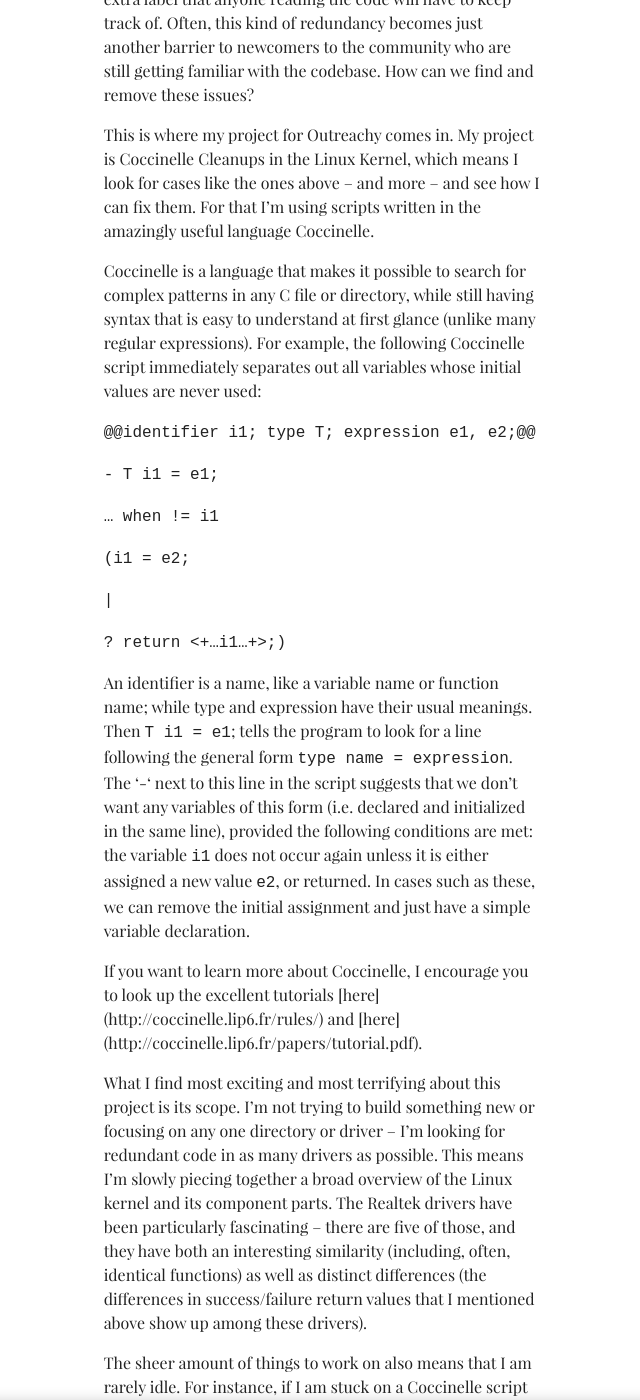
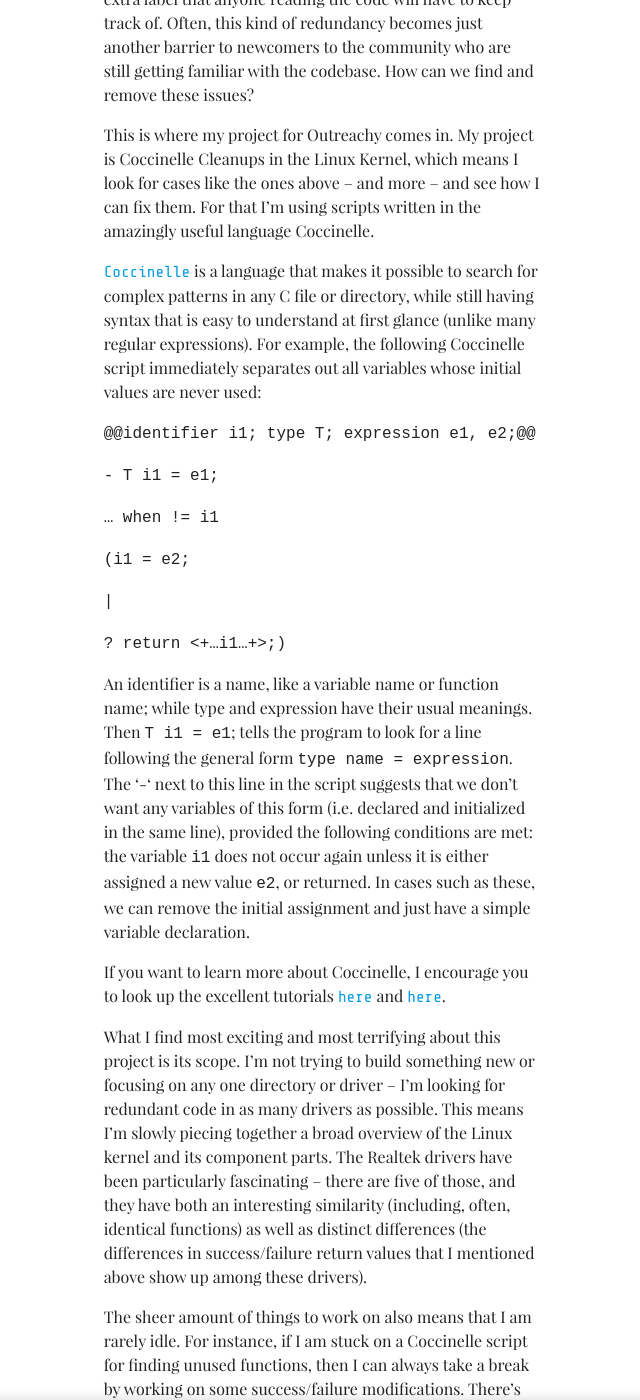
Before and after one commit to lukas-h/material-theme, a Jekyll site: the page built from _posts/2019-06-21-coccinelle-cleanups.md, in a window 1280 px wide and 1400 px high, scrolled down 1026 px. Shown: the whole window, without its empty margins (318-958 px from the left). Built offline with Jekyll 4.4.1, drawn with Linux system fonts in a browser that asks for light colours; some web fonts are replaced; some of the changed lines change nothing that is shown.

Commit message:
Update 2019-06-21-coccinelle-cleanups.md

```diff
--- a/_posts/2019-06-21-coccinelle-cleanups.md
+++ b/_posts/2019-06-21-coccinelle-cleanups.md
@@ -13,7 +13,7 @@
 
 This is where my project for Outreachy comes in. My project is Coccinelle Cleanups in the Linux Kernel, which means I look for cases like the ones above – and more – and see how I can fix them. For that I’m using scripts written in the amazingly useful language Coccinelle.
 
-Coccinelle is a language that makes it possible to search for complex patterns in any C file or directory, while still having syntax that is easy to understand at first glance (unlike many regular expressions). For example, the following Coccinelle script immediately separates out all variables whose initial values are never used:
+[Coccinelle](http://coccinelle.lip6.fr/rules/) is a language that makes it possible to search for complex patterns in any C file or directory, while still having syntax that is easy to understand at first glance (unlike many regular expressions). For example, the following Coccinelle script immediately separates out all variables whose initial values are never used:
 
 `@@identifier i1; type T; expression e1, e2;@@`
 
@@ -29,7 +29,7 @@
 
 An identifier is a name, like a variable name or function name; while type and expression have their usual meanings. Then `T i1 = e1`; tells the program to look for a line following the general form `type name = expression`. The ‘-‘ next to this line in the script suggests that we don’t want any variables of this form (i.e. declared and initialized in the same line), provided the following conditions are met: the variable `i1` does not occur again unless it is either assigned a new value `e2`, or returned. In cases such as these, we can remove the initial assignment and just have a simple variable declaration.
 
-If you want to learn more about Coccinelle, I encourage you to look up the excellent tutorials [here] (http://coccinelle.lip6.fr/rules/) and [here] (http://coccinelle.lip6.fr/papers/tutorial.pdf).
+If you want to learn more about Coccinelle, I encourage you to look up the excellent tutorials [here](http://coccinelle.lip6.fr/rules/) and [here](http://coccinelle.lip6.fr/papers/tutorial.pdf).
 
 What I find most exciting and most terrifying about this project is its scope. I’m not trying to build something new or focusing on any one directory or driver – I’m looking for redundant code in as many drivers as possible. This means I’m slowly piecing together a broad overview of the Linux kernel and its component parts. The Realtek drivers have been particularly fascinating – there are five of those, and they have both an interesting similarity (including, often, identical functions) as well as distinct differences (the differences in success/failure return values that I mentioned above show up among these drivers).
 
```
